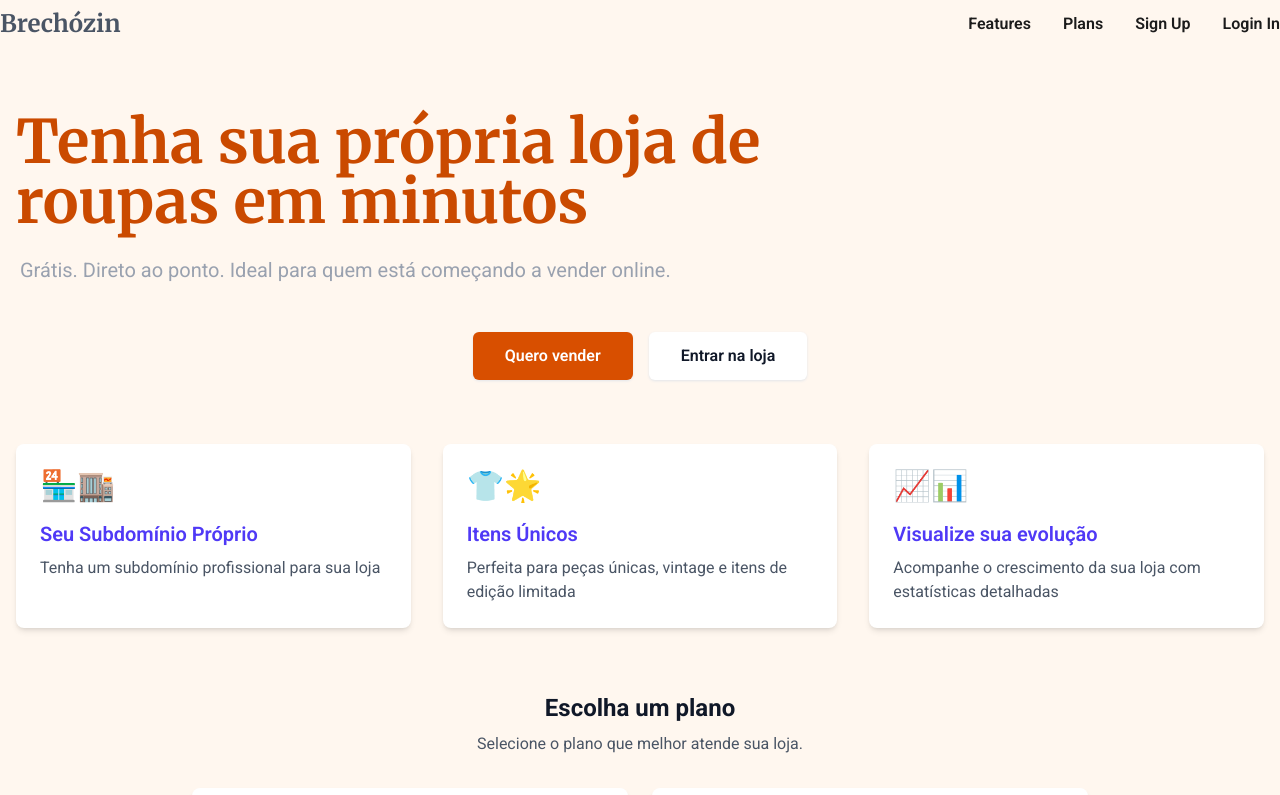
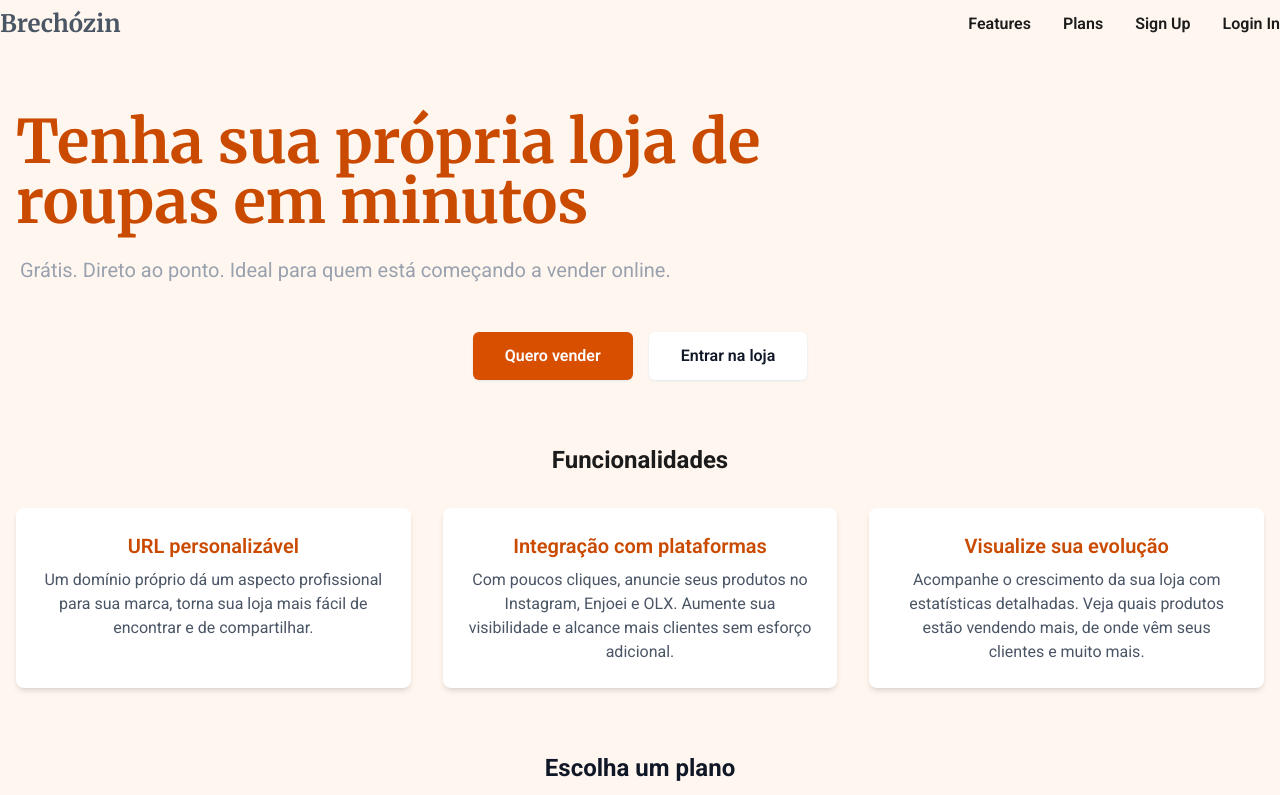
Before and after one commit to gabriel-zanghelini/saas-clothing-catalog, a Next.js app: page / in a window 1280 px wide. Shown: the top 795 px of the page. Built offline with nearby package versions, Linux system fonts and the light colour scheme; no server answers.

Commit message:
improve feature cards

```diff
--- /dev/null
+++ b/components/homepage/FeatureCard.tsx
@@ -0,0 +1,17 @@
+import React from 'react'
+
+interface FeatureCardProps {
+  title: string
+  description: string
+}
+
+const FeatureCard: React.FC<FeatureCardProps> = ({ title, description }) => {
+  return (
+    <div className='bg-white p-6 rounded-lg shadow-md text-center'>
+      <h3 className='text-primary-400 text-xl font-semibold mb-2'>{title}</h3>
+      <p className='text-gray-600'>{description}</p>
+    </div>
+  )
+}
+
+export default FeatureCard
--- a/components/homepage/Features.tsx
+++ b/components/homepage/Features.tsx
@@ -1,34 +1,23 @@
+import FeatureCard from './FeatureCard'
+
 const Features: React.FC = () => {
   return (
-    <div className='grid md:grid-cols-3 gap-8 mt-16'>
-      <div className='bg-white p-6 rounded-lg shadow-md'>
-        <div className='text-3xl mb-4'>🏪🏬</div>
-        <h3 className='text-indigo-600 text-xl font-semibold mb-2'>
-          Seu Subdomínio Próprio
-        </h3>
-        <p className='text-gray-600'>
-          Tenha um subdomínio profissional para sua loja
-        </p>
-      </div>
+    <div className="mt-16">
+      <h2 className='text-2xl font-bold mb-8 text-center'>Funcionalidades</h2>
 
-      <div className='bg-white p-6 rounded-lg shadow-md'>
-        <div className='text-3xl mb-4'>👕🌟</div>
-        <h3 className='text-indigo-600 text-xl font-semibold mb-2'>
-          Itens Únicos
-        </h3>
-        <p className='text-gray-600'>
-          Perfeita para peças únicas, vintage e itens de edição limitada
-        </p>
-      </div>
-
-      <div className='bg-white p-6 rounded-lg shadow-md'>
-        <div className='text-3xl mb-4'>📈📊</div>
-        <h3 className='text-indigo-600 text-xl font-semibold mb-2'>
-          Visualize sua evolução
-        </h3>
-        <p className='text-gray-600'>
-          Acompanhe o crescimento da sua loja com estatísticas detalhadas
-        </p>
+      <div className='grid md:grid-cols-3 gap-8'>
+        <FeatureCard
+          title='URL personalizável'
+          description='Um domínio próprio dá um aspecto profissional para sua marca, torna sua loja mais fácil de encontrar e de compartilhar.'
+        />
+        <FeatureCard
+          title='Integração com plataformas'
+          description='Com poucos cliques, anuncie seus produtos no Instagram, Enjoei e OLX. Aumente sua visibilidade e alcance mais clientes sem esforço adicional.'
+        />
+        <FeatureCard
+          title='Visualize sua evolução'
+          description='Acompanhe o crescimento da sua loja com estatísticas detalhadas. Veja quais produtos estão vendendo mais, de onde vêm seus clientes e muito mais.'
+        />
       </div>
     </div>
   )
```
